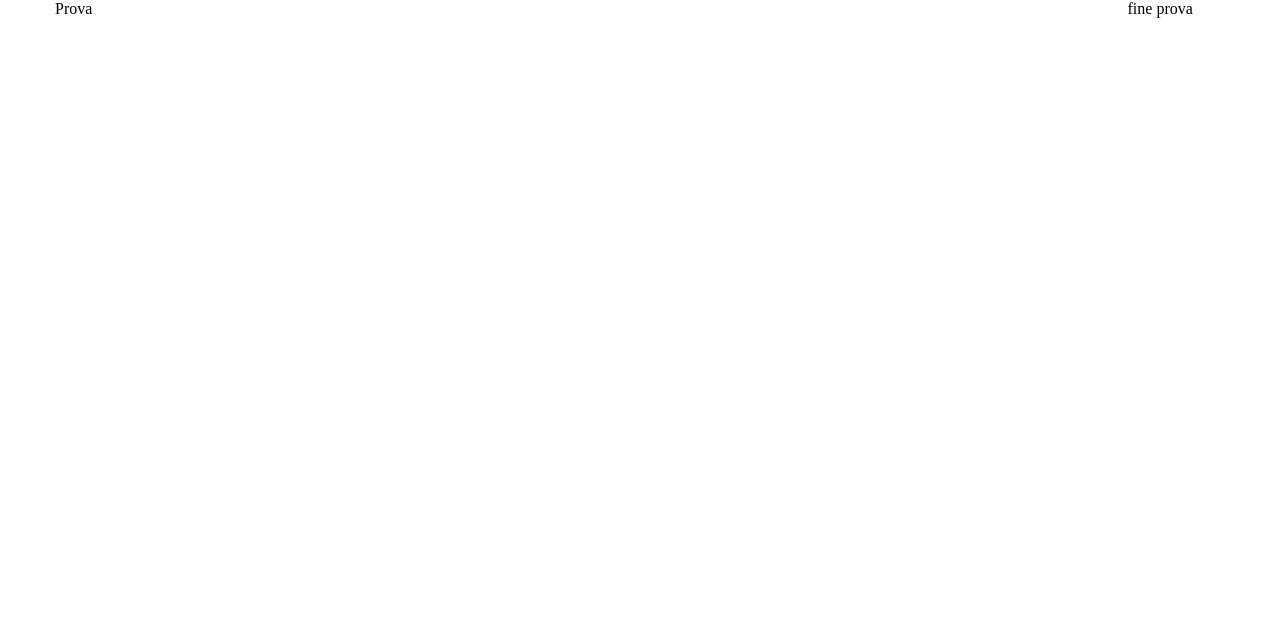
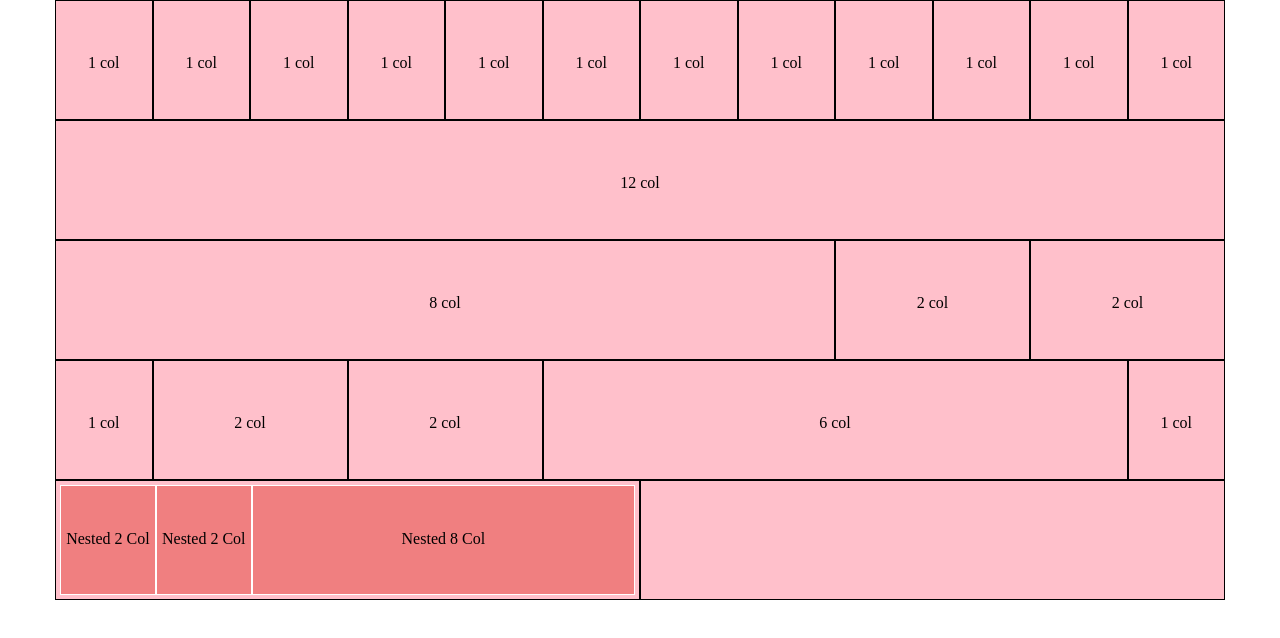
Before and after one commit to Stefano-Para/html-css-12bool, a plain HTML site: page index.html in a window 1280 px wide. Drawn offline with Linux system fonts and the light colour scheme.

Commit message:
es finito

```diff
--- a/css/12bool.css
+++ b/css/12bool.css
@@ -15,7 +15,10 @@
 }
 [class*="col-"] {
     float: left;
+    background-color: #FFC0CB;
+    border: 1px solid black;
 }
+
 
 /* colonne  */
 .col-1 {
@@ -54,3 +57,41 @@
 .col-12 {
     width: calc((100% /12) * 12);
 }
+
+/* offset  */
+.col-offset-1 {
+    margin-left: calc((100% / 12) * 1);
+}
+.col-offset-2 {
+    margin-left: calc((100% / 12) * 2);
+}
+.col-offset-3 {
+    margin-left: calc((100% / 12) * 3);
+}
+.col-offset-4 {
+    margin-left: calc((100% / 12) * 4);
+}
+.col-offset-5 {
+    margin-left: calc((100% / 12) * 5);
+}
+.col-offset-6 {
+    margin-left: calc((100% / 12) * 6);
+}
+.col-offset-7 {
+    margin-left: calc((100% / 12) * 7);
+}
+.col-offset-8 {
+    margin-left: calc((100% / 12) * 8);
+}
+.col-offset-9 {
+    margin-left: calc((100% / 12) * 9);
+}
+.col-offset-10 {
+    margin-left: calc((100% / 12) * 10);
+}
+.col-offset-11 {
+    margin-left: calc((100% / 12) * 11);
+}
+.col-offset-12 {
+    margin-left: calc((100% / 12) * 12);
+}
--- a/css/style.css
+++ b/css/style.css
@@ -0,0 +1,21 @@
+* {
+    box-sizing: border-box;
+    margin: 0;
+    padding: 0;
+}
+
+[class*="col-"] {
+    text-align: center;
+    height: 120px;
+    line-height: 116px;
+    vertical-align: middle;
+    padding: 4px;
+}
+.nested {
+    background-color: #F07F80;
+    height: 110px;
+    line-height: 106px;
+    vertical-align: middle;
+    border: 1px solid white;
+    padding: 0;
+}
--- a/index.html
+++ b/index.html
@@ -9,13 +9,51 @@
     <title>First&little Framework</title>
 </head>
 <body>
-    <!-- riga colonne 1/5  -->
+    <!-- riga di colonne 1/5  -->
     <div class="container">
-        <div class="col-11">Prova</div>
+        <div class="col-1">1 col</div>
+        <div class="col-1">1 col</div>
+        <div class="col-1">1 col</div>
+        <div class="col-1">1 col</div>
+        <div class="col-1">1 col</div>
+        <div class="col-1">1 col</div>
+        <div class="col-1">1 col</div>
+        <div class="col-1">1 col</div>
+        <div class="col-1">1 col</div>
+        <div class="col-1">1 col</div>
+        <div class="col-1">1 col</div>
+        <div class="col-1">1 col</div>
+    </div>
+    <!-- riga di colonne 2/5  -->
+    <div class="container">
+        <div class="col-12">12 col</div>
+    </div>
+    <!-- riga di colonne 3/5 -->
+    <div class="container">
+        <div class="col-8">8 col</div>
+        <div class="col-2">2 col</div>
+        <div class="col-2">2 col</div>
+    </div>
+    <!-- riga di colonne 4/5  -->
+    <div class="container">
+        <div class="col-1">1 col</div>
+        <div class="col-2">2 col</div>
+        <div class="col-2">2 col</div>
+        <div class="col-6">6 col</div>
+        <div class="col-1">1 col</div>
+    </div>
+    <!-- riga di colonne 5/5 -->
+    <div class="container">
+        <!-- container diviso in 2 - 2 - 8 -->
+        <div class="col-6 container">
+            <div class="col-2 nested">Nested 2 Col</div>
+            <div class="col-2 nested">Nested 2 Col</div>
+            <div class="col-8 nested">Nested 8 Col</div>
+        </div>
+        <!-- container diviso in 6 - 6  -->
+        <div class="col-6 container">
 
-
-        <div class="col-1">fine prova</div>
+        </div>
     </div>
-
 </body>
 </html>
```
